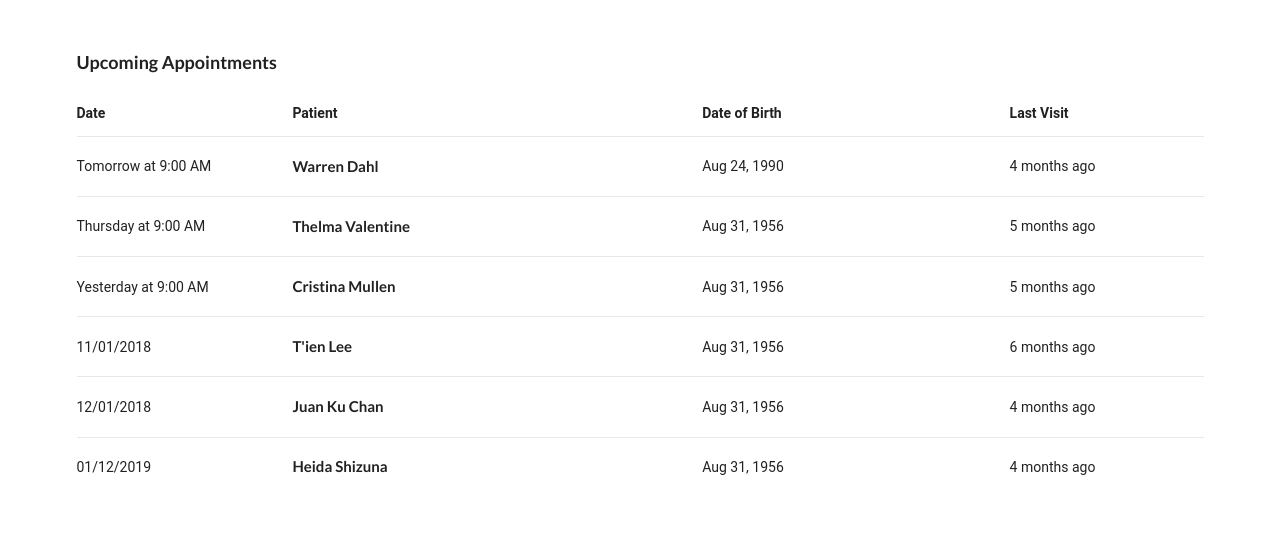
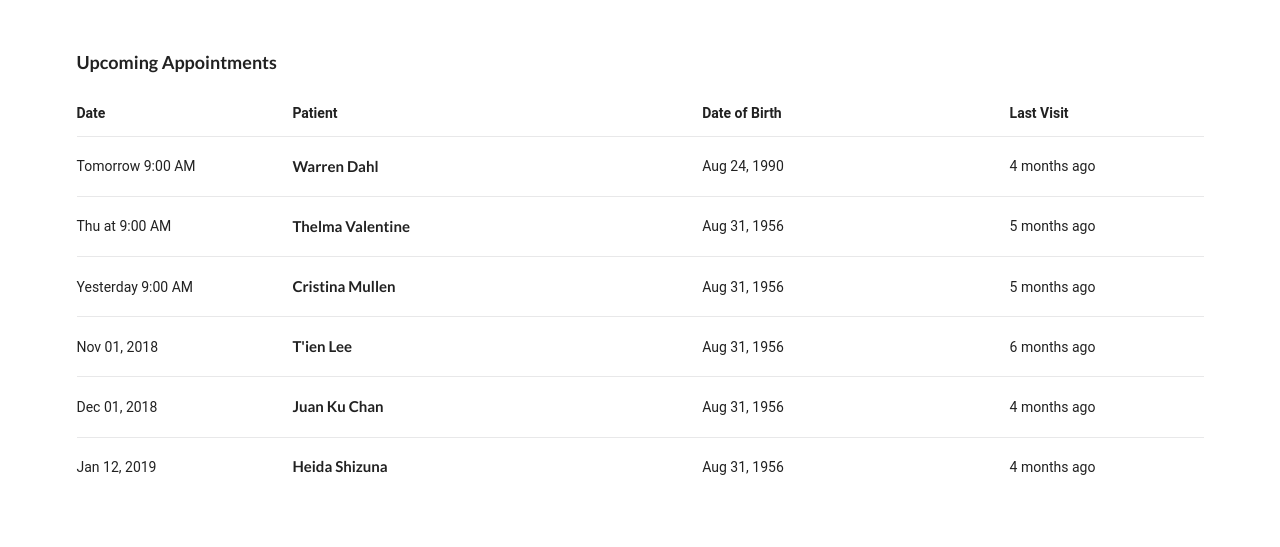
Before and after one commit to whybotherask/tcm, a Vue app: page /home in a window 1280 px wide. Shown: the part 800-1347 px from the top of the page. Built offline with nearby package versions, Linux system fonts and the light colour scheme.

Commit message:
Update date formatting

```diff
--- a/src/components/PatientList.vue
+++ b/src/components/PatientList.vue
@@ -71,18 +71,20 @@ import Moment from 'moment'
 
 
 export default {
+	beforeMount() {
+		Moment.locale('en', {
+			calendar : {
+				lastDay : '[Yesterday] LT',
+				sameDay : '[Today] LT',
+				nextDay : '[Tomorrow] LT',
+				lastWeek : '[last] ddd LT',
+				nextWeek : 'ddd [at] LT',
+				sameElse : 'MMM DD, YYYY'
+			}
+		})
+	},
 	created() {
 		this.$store.dispatch('loadPatientList');
-		// Moment.updateLocale('en', {
-		// 	calendar : {
-		// 		lastDay : '[Yesterday] LT',
-		// 		sameDay : '[Today] LT',
-		// 		nextDay : '[Tomorrow] LT',
-		// 		lastWeek : '[last] dddd LT',
-		// 		nextWeek : 'dddd LT',
-		// 		sameElse : 'MMM DD'
-		// 	}
-		// })
 	},
 	components: {
 		"default-header": Header,
@@ -133,7 +135,9 @@ export default {
 		},
 		formatNextVisit( value ) {
 			if (!value) return
-			return Moment(value).calendar()
+			var m = Moment(value)
+			m.locale('en')
+			return m.calendar()
 		}
 	}
 }
```
Also changed, not shown: 7 other files (tests, documents, lock files or other folders).
